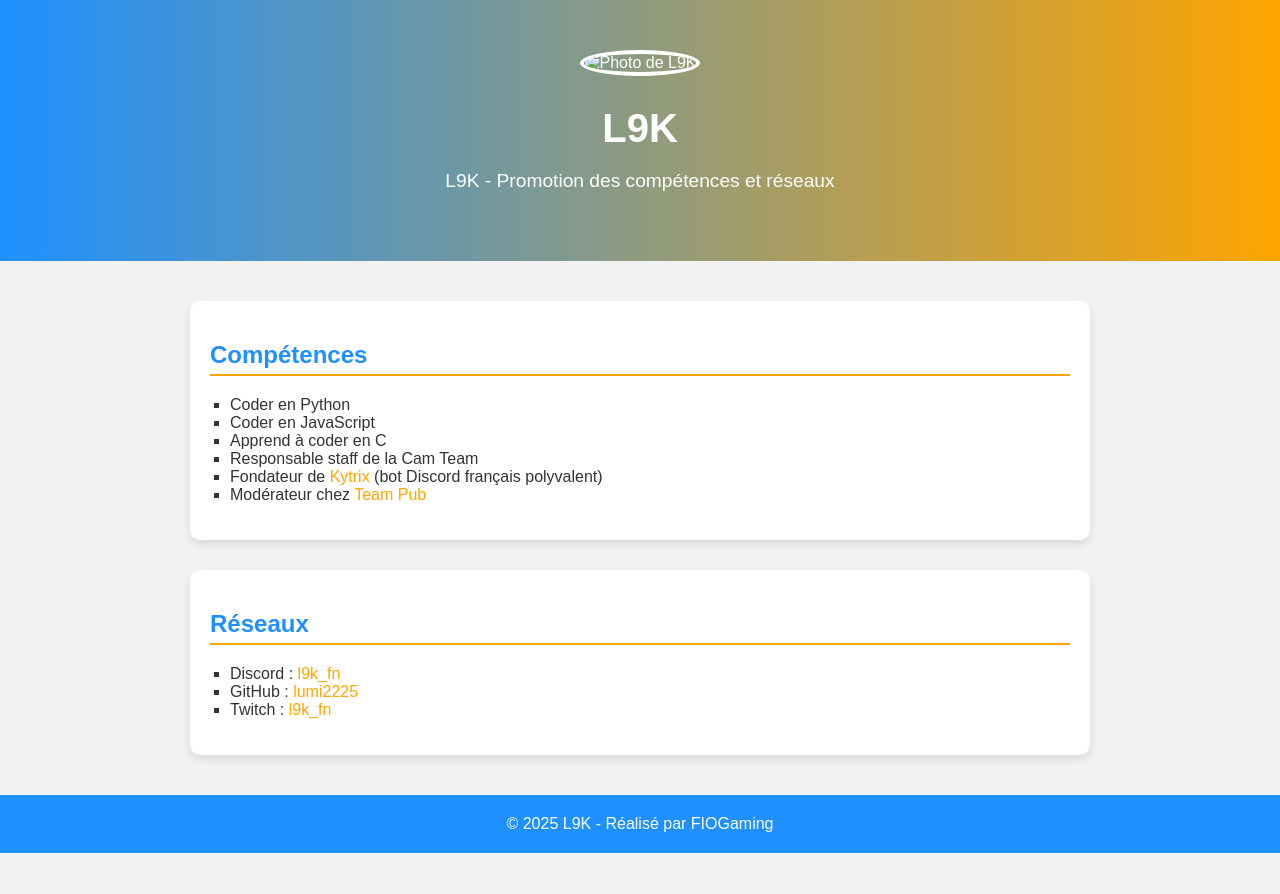
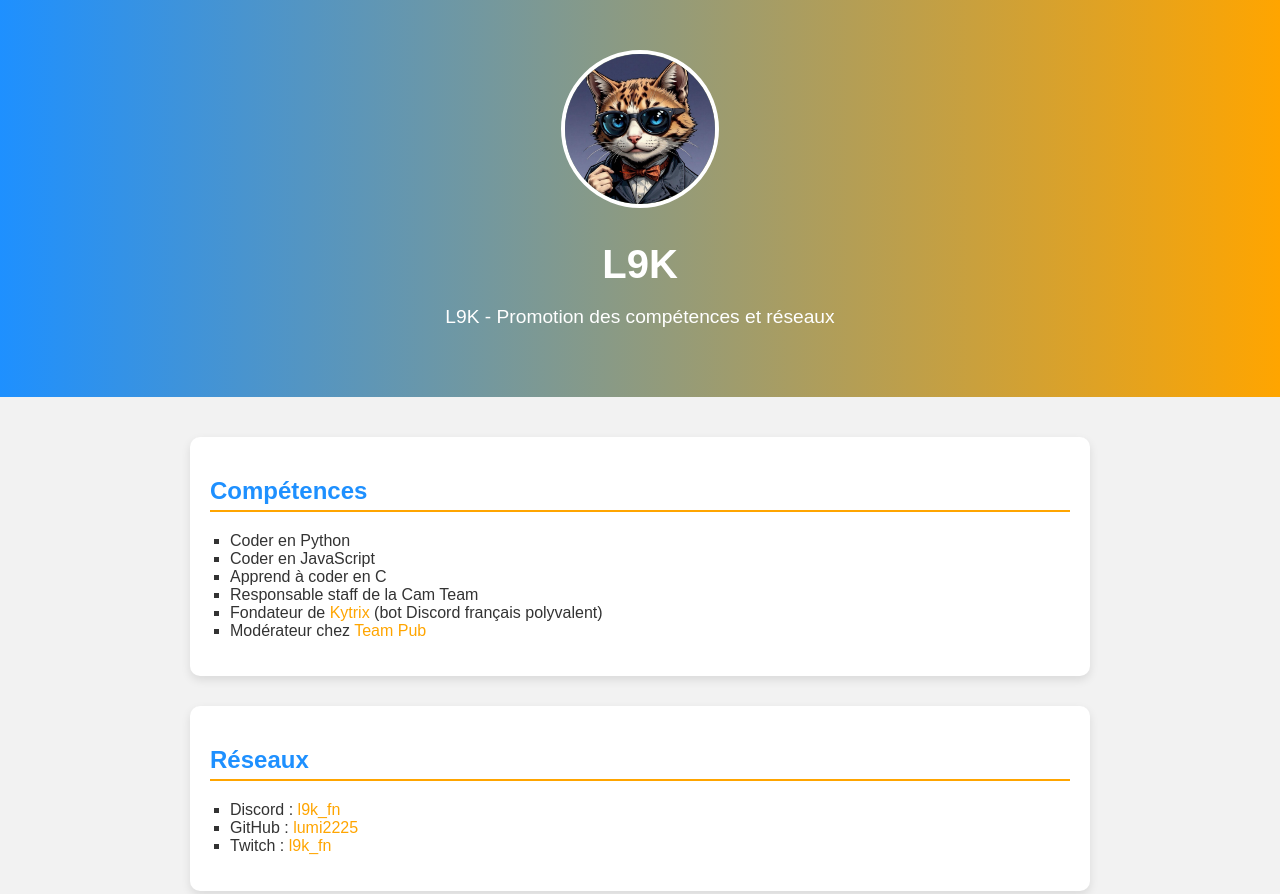
Before and after one commit to postsite/L9K, a plain HTML site: page index.html in a window 1280 px wide. Shown: the top 894 px of the page. Before the commit the page ends 853 px from the top, so only its background shows below. Drawn offline with Linux system fonts and the light colour scheme.

Commit message:
Add files via upload

```diff
--- a/index.html
+++ b/index.html
@@ -97,7 +97,7 @@
 </head>
 <body>
     <header>
-        <img src="Img/PDPLK9.jpg" alt="Photo de L9K">
+        <img src="PDPLK9.jpg" alt="Photo de L9K">
         <h1>L9K</h1>
         <p>L9K - Promotion des compétences et réseaux</p>
     </header>
```
